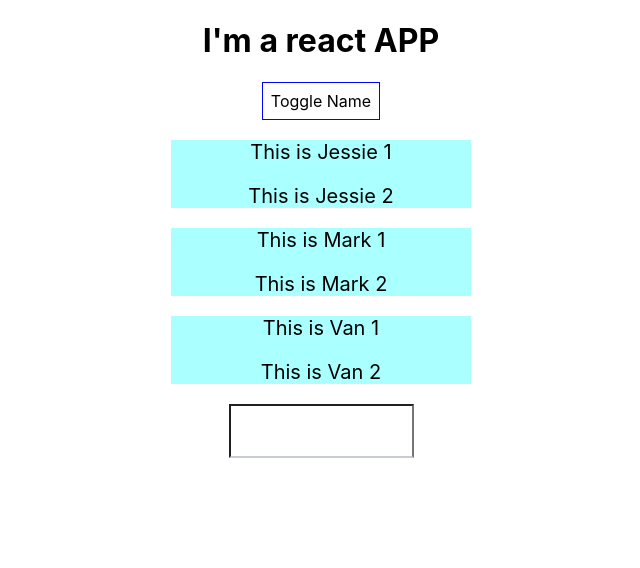
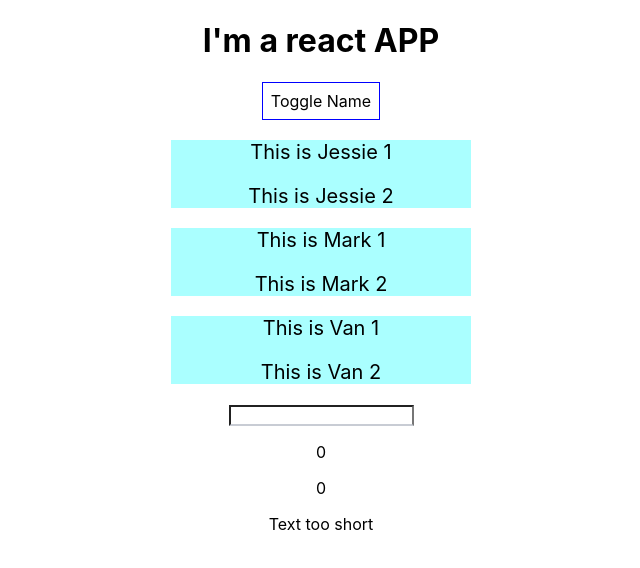
Before and after one commit to OscarZhou/react-complete-guide, a React (Create React App) app: page / in a window 1280 px wide. Shown: the top 568 px of the page, without its empty margins (319-959 px from the left). Built offline with nearby package versions, Linux system fonts and the light colour scheme.

Commit message:
Add list and conditional assignment 1 2 3

```diff
--- a/src/App.js
+++ b/src/App.js
@@ -4,6 +4,7 @@ import './App.css';
 import Person from './Person/Person.js'
 import UserOutput from './UserOutput/UserOutput.js'
 import UserInput from './UserInput/UserInput.js'
+import Validation from './Validation/Validation.js'
 
 class App extends Component {
   state = {
@@ -17,7 +18,8 @@ class App extends Component {
       {username:'Mark'},
       {username:'Van'}
     ],
-    showPerson: false
+    showPerson: false,
+    userInput: {value:''}
   }
 
   switchNameHandler = (newName) => {
@@ -35,7 +37,7 @@ class App extends Component {
     // const persons = this.state.persons.slice(); //create a copy of the original array
     const persons = [...this.state.persons]
     persons.splice(personIndex, 1);
-    this.setState({
+   this.setState({
       persons:persons
     })
   }
@@ -60,7 +62,8 @@ class App extends Component {
         {username: event.target.value},
         {username: event.target.value},
         {username: event.target.value}
-      ]
+      ],
+      userInput: {value:event.target.value}
     })
   }
 
@@ -113,7 +116,9 @@ class App extends Component {
         <UserOutput username={this.state.userOutputs[0].username} />
         <UserOutput username={this.state.userOutputs[1].username} />
         <UserOutput username={this.state.userOutputs[2].username} />
-        <UserInput changed={this.inputChangedHandler} focused={this.inputFocusedHandler} />
+        <UserInput changed={this.inputChangedHandler} focused={this.inputFocusedHandler} value={this.state.userInput.value}/>
+
+        <Validation length={this.state.userInput.value.length} />
       </div>
     );
     // return React.createElement("div", {className: 'App'}, React.createElement("h1", null, 'I\'m a React App'));
--- a/src/UserInput/UserInput.js
+++ b/src/UserInput/UserInput.js
@@ -3,12 +3,12 @@ import React from "react"
 
 const userInputs = (props) => {
     const inputStyle = {
-      height: '48px',
       borderBottom: '2px solid #c8ccd4'
     };
     return (
         <div>
             <input type="text" onChange={props.changed} onFocus={props.focused} style={inputStyle}/>
+            <p>{props.value.length}</p>
         </div>
     )
 }
--- /dev/null
+++ b/src/Validation/Validation.js
@@ -0,0 +1,23 @@
+import React from "react"
+
+const validation = (props) => {
+    var tip = '';
+    const length = props.length
+    if (length < 5)
+    {
+        tip = 'Text too short';
+    }
+
+    if(length > 20)
+    {
+        tip = 'Text long enough';
+    }
+    return (
+        <div>
+            <p>{props.length}</p>
+            <p>{tip}</p>
+        </div>
+    )
+}
+
+export default validation
```
